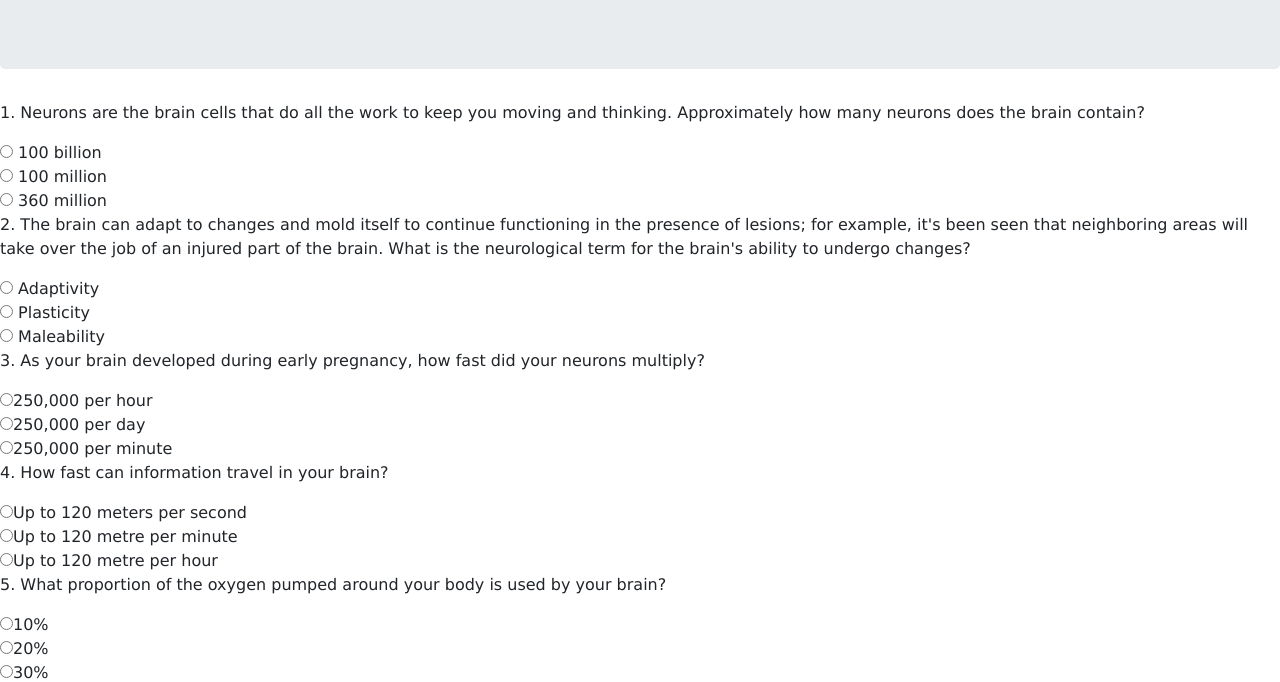
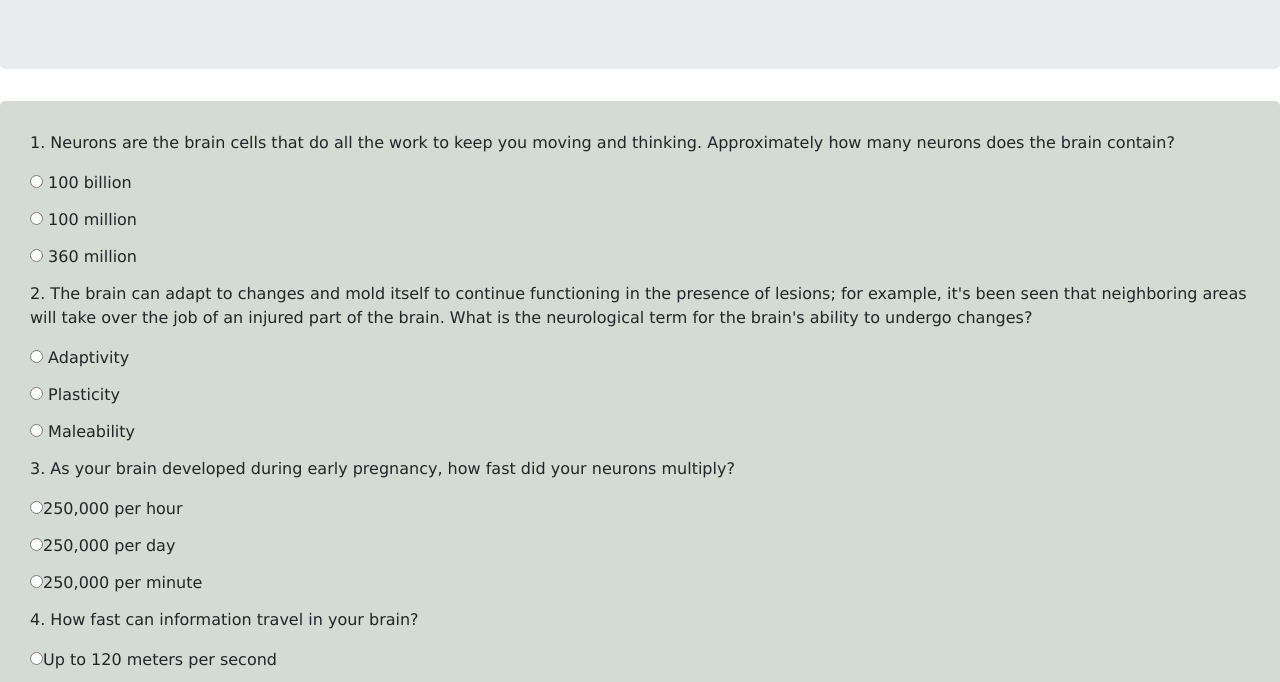
Before and after one commit to Keylasan/neuroQuiz, a plain HTML site: page index.html in a window 1280 px wide. Shown: the part 115-797 px from the top of the page. Drawn offline with nearby package versions, Linux system fonts and the light colour scheme.

Commit message:
added image

```diff
--- a/style.css
+++ b/style.css
@@ -9,6 +9,19 @@ text-transform: uppercase;
 
 }
 
+#neuroQuiz
+{
+    background-color: rgb(212, 218, 212);
+    padding: 30px;
+    width: 100%;
+    border-radius: 5px;
+  }
+
+input
+{
+margin-bottom:20px;
+}
+
 #afterSubmit
 {
 visibility:hidden;
```
Also changed, not shown: neuro.jpeg (added).
